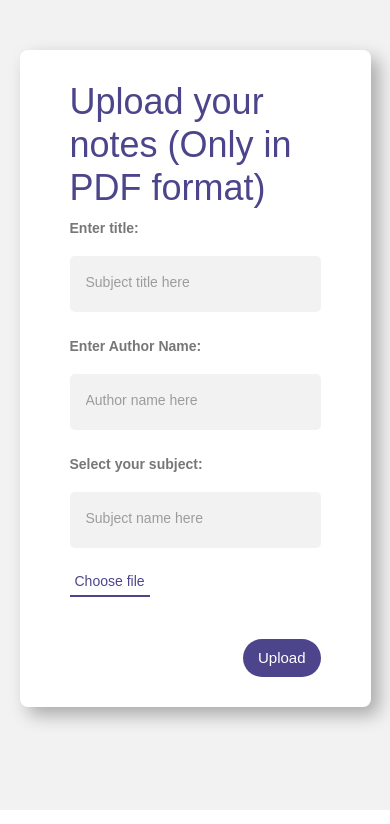
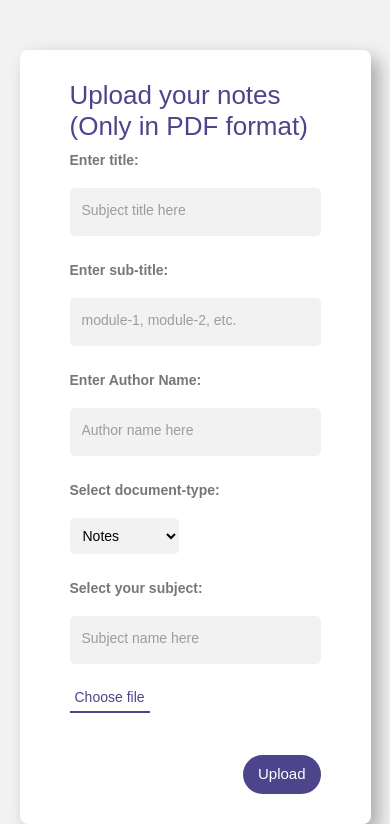
Before and after one commit to EdFlix5/Ed-Flix, a Django app: page /upload in a window 390 px wide. Shown: the part 76-900 px from the top of the page. Run offline with Django 3.2, Linux system fonts and the light colour scheme; a user stored in the database is signed in; some libraries are stand-ins or nearby versions.

Commit message:
Update upload form

```diff
--- a/static/css/afterLogin.css
+++ b/static/css/afterLogin.css
@@ -1,5 +1,9 @@
 * {
   scroll-behavior: smooth;
+}
+
+html {
+  scrollbar-width: none;
 }
 
 body {
@@ -7,6 +11,8 @@ body {
   padding: 0;
   font-family: Arial, Helvetica, sans-serif;
   background-color: #efefef;
+  scrollbar-width: none;
+  scrollbar-color: transparent transparent;
 }
 
 h1 {
--- a/static/css/upload.css
+++ b/static/css/upload.css
@@ -12,6 +12,12 @@ body {
 
 h1 {
   font-size: 36px;
+}
+
+@media (max-width: 500px) {
+  h1 {
+    font-size: 26px;
+  }
 }
 
 /* header {
@@ -75,6 +81,12 @@ label {
   transition: all 0.2s ease-in-out;
 }
 
+@media (max-width: 500px) {
+  .input-text {
+    padding: 12px !important;
+  }
+}
+
 .input-text:focus {
   outline: none;
   border-bottom: 3px solid #4c458b;
@@ -96,6 +108,17 @@ label {
 
 .row-fluid .btn-group {
   width: 100% !important;
+}
+
+#document-select {
+  border-radius: 5px;
+  padding: 9px;
+}
+
+@media (max-width: 500px) {
+  #document-select {
+    margin-top: 9px;
+  }
 }
 
 select {
--- a/static/js/upload.js
+++ b/static/js/upload.js
@@ -879,18 +879,21 @@ const filteredSubjectLists = [...new Set(subjectLists)].sort(); // To remove dup
 
 for (let i = 0; i < filteredSubjectLists.length; i++) {
   let option = document.createElement("option");
-    document.querySelector("#selectpicker").appendChild(option);
-    let optionList = document.querySelectorAll("option");
+  document
+    .querySelector("#selectpicker")
+    .appendChild(option)
+    .classList.add("subject-option");
+  let optionList = document.querySelectorAll(".subject-option");
   optionList[i].innerHTML = filteredSubjectLists[i];
 }
 
-$(".input-file").change(function() {
+$(".input-file").change(function () {
   var x = $(this).val();
   var ax = x.split("\\");
   $(".file-name").html(ax[ax.length - 1]);
 });
 
-$(".upload-form").on("submit", function(e) {
+$(".upload-form").on("submit", function (e) {
   e.preventDefault();
 
   var formData = new FormData();
@@ -913,23 +916,23 @@ $(".upload-form").on("submit", function(e) {
   $.ajax({
     type: "POST",
     url: "api/upload",
-        xhr: function() {
+    xhr: function () {
       var myXhr = $.ajaxSettings.xhr();
       if (myXhr.upload) {
         myXhr.upload.addEventListener("progress", progressHandling, false);
       }
       return myXhr;
     },
-        success: function(data) {
+    success: function (data) {
       // your callback here
-            $(function() {
+      $(function () {
         $("#dialog-message").dialog({
           modal: true,
           buttons: {},
         });
       });
     },
-        error: function(error) {
+    error: function (error) {
       // handle error
     },
     async: true,
@@ -941,7 +944,7 @@ $(".upload-form").on("submit", function(e) {
   });
 });
 
-var progressHandling = function(event) {
+var progressHandling = function (event) {
   var percent = 0;
   var position = event.loaded || event.position;
   var total = event.total;
--- a/templates/upload.html
+++ b/templates/upload.html
@@ -18,6 +18,17 @@
       />
     </div>
     <div class="input-container">
+      <label for="name">Enter sub-title:</label>
+      <input
+        id="name"
+        type="text"
+        placeholder="module-1, module-2, etc."
+        required
+        class="input-text"
+        autocomplete="off"
+      />
+    </div>
+    <div class="input-container">
       <label for="author">Enter Author Name:</label>
       <input
         id="author"
@@ -27,6 +38,14 @@
         class="input-text"
         autocomplete="off"
       />
+    </div>
+    <div class="input-container">
+      <label for="document-select">Select document-type:</label>
+      <select name="document" id="document-select">
+        <option value="Notes">Notes</option>
+        <option value="PYQ">PYQ</option>
+        <option value="Gate PYQ">GATE PYQ</option>
+      </select>
     </div>
     <div class="input-container input-container-block-dropdown">
       <div>
```
Also changed, not shown: static/css/subject-styles.css (+9 -10 lines), templates/index.html (+6 -1 lines), templates/subject.html (+47 -20 lines), templates/subjectDetails.html (+8 -9 lines), db.sqlite3. Lines whose indentation alone changed are shown as unchanged.
